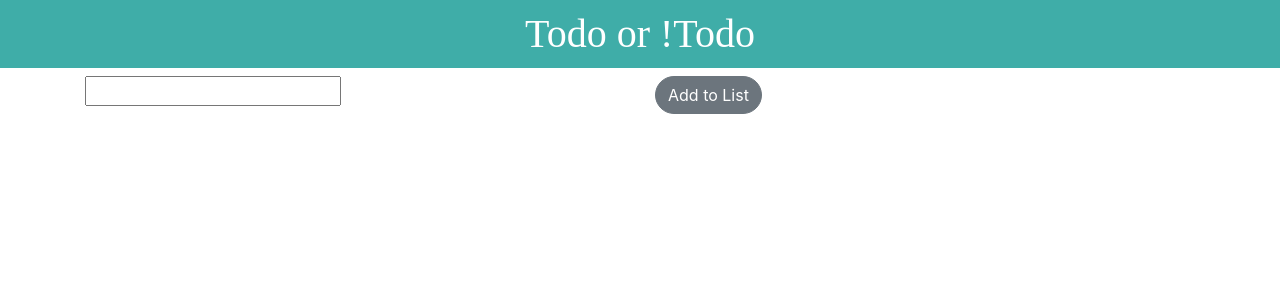
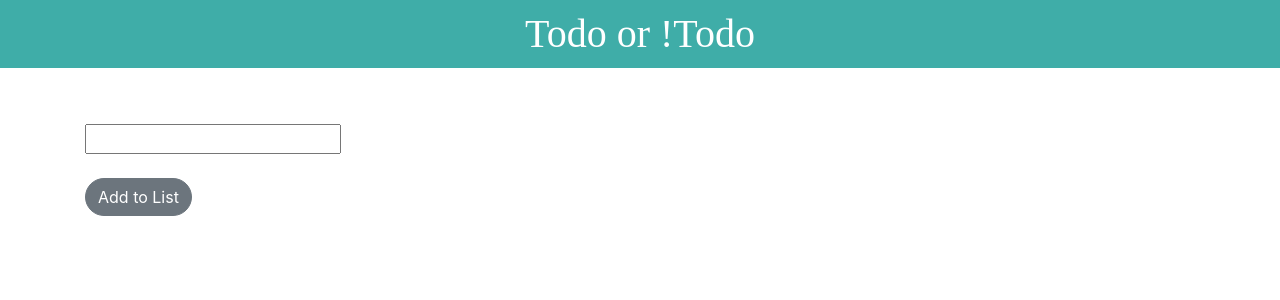
Before and after one commit to itissandeep98/VueTest, a Vue app: page / in a window 1280 px wide. Shown: the top 300 px of the page. Built offline with nearby package versions, Linux system fonts and the light colour scheme.

Commit message:
list shown

```diff
--- a/src/views/Home.vue
+++ b/src/views/Home.vue
@@ -3,11 +3,16 @@
 		<h1 class="text-center"> Todo or !Todo</h1>
 		<div class="container">
 			<div class="row">
-				<div class="col-6">
-				<input type="text" v-model="inp"/>
+				<div class="col-12 col-md-6">
+					<br/><br/>
+					<input type="text" v-model="inp"/>
+					<br/><br/>
+					<b-button pill variant="secondary" @click="addToList" >Add to List</b-button>
 				</div>
-				<div class="col-6">
-					<b-button pill variant="secondary" @click="log">Add to List</b-button>
+				<div class="col-12 col-md-6">
+					<ul>
+						<li v-for="el in list" :key="el"> {{el}} </li>
+					</ul>
 				</div>
 			</div>
 		</div>
@@ -22,10 +27,15 @@ export default {
 	},
 	data(){
 		return {
-			inp:""
+			inp:"",
+			list:[]
 		}
 	},
 	methods:{
+		addToList(){
+			this.list.push(this.inp);
+			this.inp=""
+		}
 
 	}
 }
```
